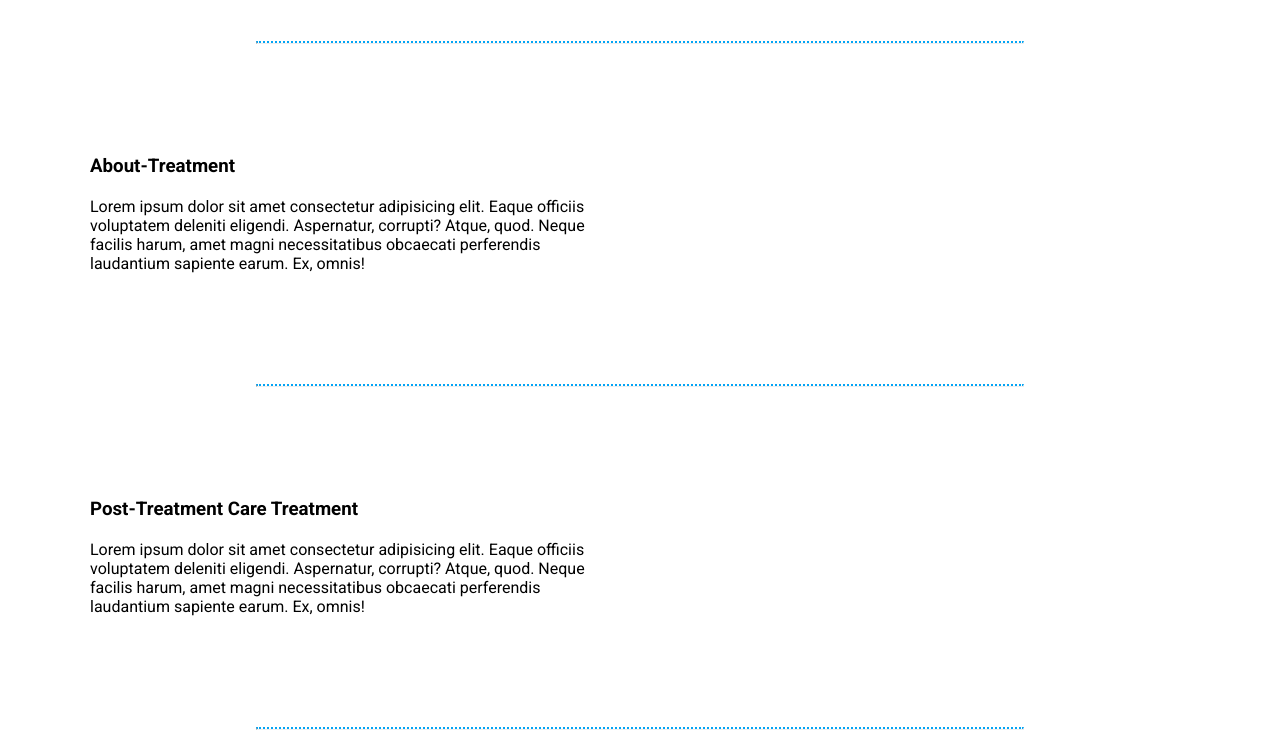
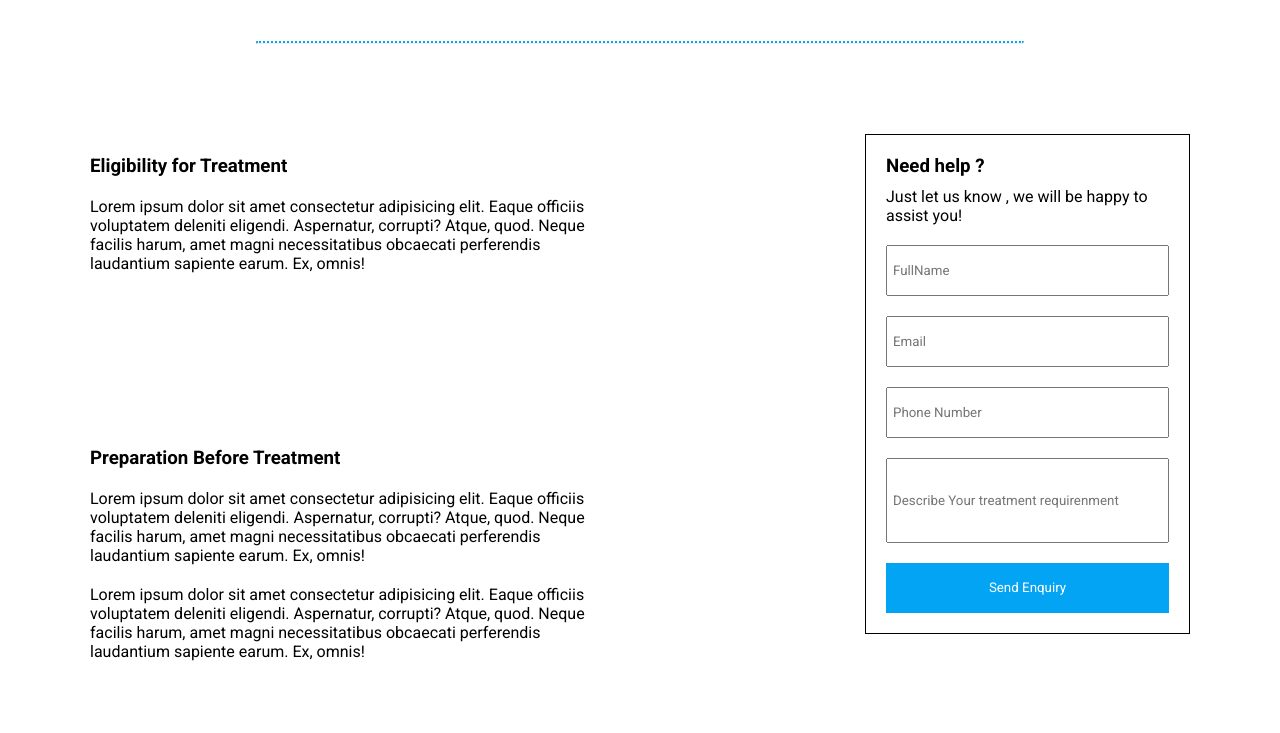
Before and after one commit to abhishekmaldikar/Assignment_1, a plain HTML site: page index.html in a window 1280 px wide. Shown: the part 457-1190 px from the top of the page. Drawn offline with Linux system fonts and the light colour scheme.

Commit message:
ye llee 2

```diff
--- a/index.html
+++ b/index.html
@@ -114,6 +114,59 @@
     <!-- --------------------------------------------------------------->
     <!-- Eligibility-and Preparation -->
     <!-- --------------------------------------------------------------->
+    <section class="flex container" style="align-items: center; gap: 25%;">
+      <!-- child 1 -->
+      <section class="main-container flex" >
+        <section class="eligibility-for-treatment flex" >
+          <div class="text-part flex">
+            <h3>Eligibility for Treatment</h3>
+            <p>
+              Lorem ipsum dolor sit amet consectetur adipisicing elit. Eaque
+              officiis voluptatem deleniti eligendi. Aspernatur, corrupti? Atque,
+              quod. Neque facilis harum, amet magni necessitatibus obcaecati
+              perferendis laudantium sapiente earum. Ex, omnis!
+            </p>
+          </div>
+        </section>
+
+        <!-- <div >
+          <hr class="hr-dotted "/>
+        </div> -->
+
+
+          <section class="preparation-for-treatment flex">
+            <div class="text-part flex">
+              <h3>Preparation Before Treatment</h3>
+            <p>
+              Lorem ipsum dolor sit amet consectetur adipisicing elit. Eaque
+              officiis voluptatem deleniti eligendi. Aspernatur, corrupti? Atque,
+              quod. Neque facilis harum, amet magni necessitatibus obcaecati
+              perferendis laudantium sapiente earum. Ex, omnis!
+            </p>
+            <p>
+              Lorem ipsum dolor sit amet consectetur adipisicing elit. Eaque
+              officiis voluptatem deleniti eligendi. Aspernatur, corrupti? Atque,
+              quod. Neque facilis harum, amet magni necessitatibus obcaecati
+              perferendis laudantium sapiente earum. Ex, omnis!
+            </p>
+            </div>
+          </section>
+
+
+     </section>
+     <!-- child2 -->
+    <section class="need-help-card flex">
+      <div class="flex need-help-card-text">
+        <h3>Need help ?</h3>
+        <p>Just let us know , we will be happy to assist you!</p>
+      </div>
+      <input placeholder="FullName" class="form-input"/>
+      <input placeholder="Email" class="form-input"/>
+      <input placeholder="Phone Number" class="form-input"/>
+      <input placeholder="Describe Your treatment requirenment" class="desc-input"/>
+      <button class="need-help-card-btn">Send Enquiry</button>
+    </section>
+    </section>
     <!-- --------------------------------------------------------------->
     <!-- About-Treatment -->
     <!-- --------------------------------------------------------------->
@@ -128,6 +181,7 @@
         </p>
       </div>
     </section>
+
     <div style="margin-left: 20%; margin-right: 20%;">
       <hr class="hr-dotted" />
     </div>
--- a/style.css
+++ b/style.css
@@ -169,6 +169,36 @@ form.example::after {
   align-items: center;
   /* gap: 150px; */
 }
+.need-help-card {
+  flex-direction: column;
+  gap: 20px;
+  align-items: center;
+  width: 500px;
+  height: 500px;
+  border: 0.5px solid black;
+  padding: 20px;
+}
+.need-help-card-text {
+  flex-direction: column;
+  gap: 10px;
+}
+.form-input {
+  padding: 5px;
+  height: 12%;
+  width: 100%;
+}
+.desc-input {
+  padding: 5px;
+  height: 20%;
+  width: 100%;
+}
+.need-help-card-btn {
+  height: 12%;
+  width: 100%;
+  background-color: #04a4f4;
+  color: white;
+  border: none;
+}
 /* ---------------------------------------------------------------- */
 /* about-prepartion */
 /* ---------------------------------------------------------------- */
```
